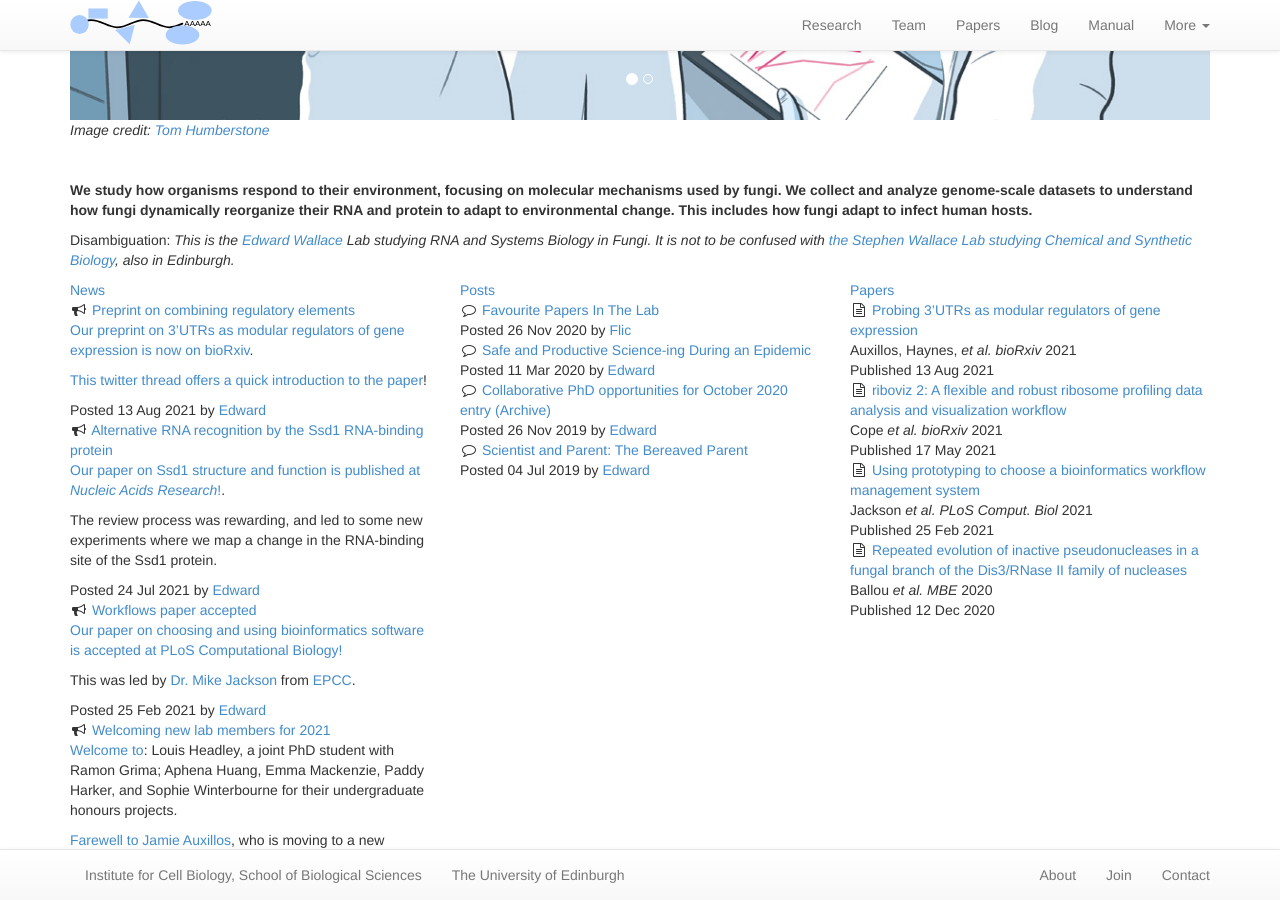
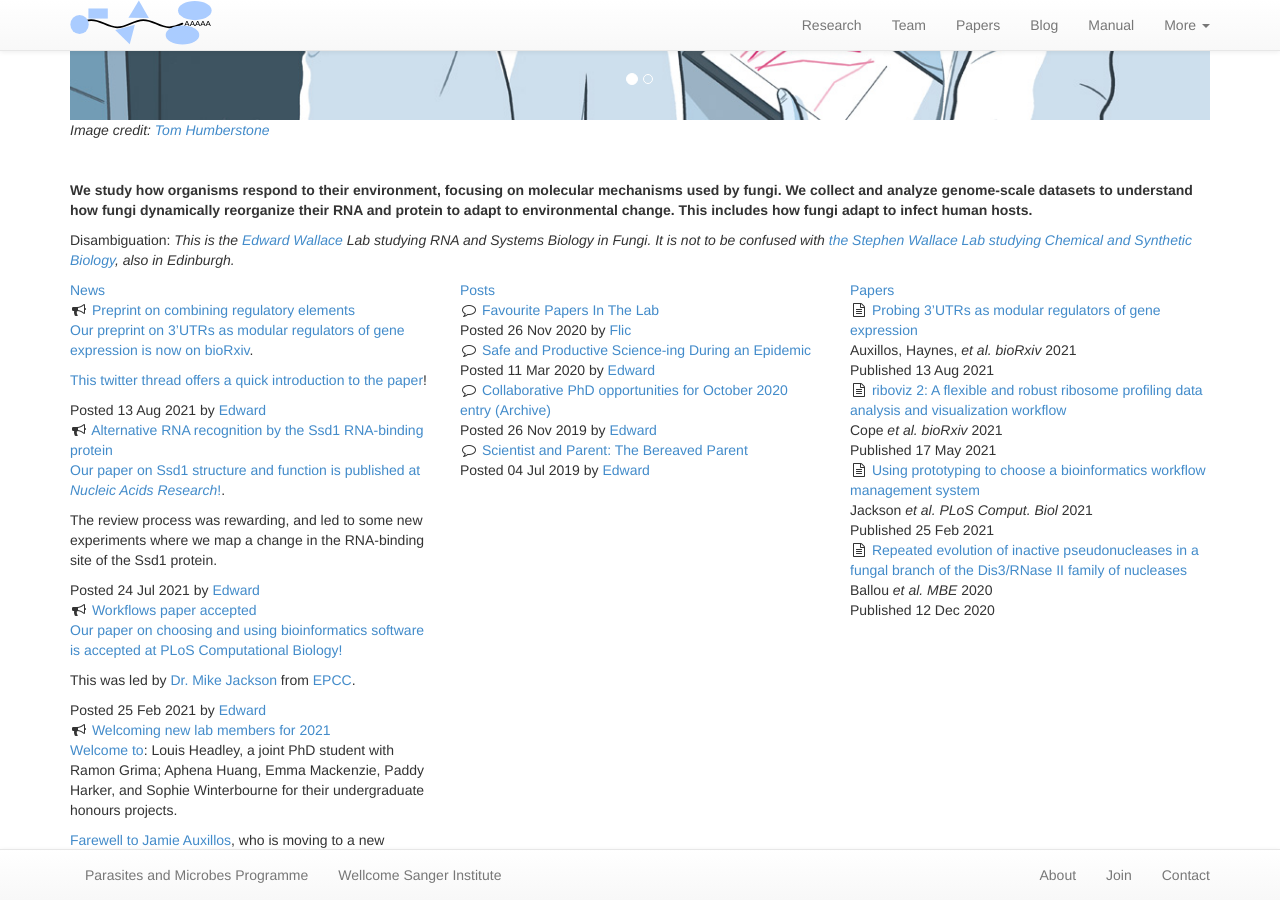
Before and after one commit to stephenrdoyle/stephenrdoyle, a Jekyll site: the page built from index.html, in a window 1280 px wide and 900 px high, scrolled down 541 px. Built offline with Jekyll 4.4.1, drawn with Linux system fonts in a browser that asks for light colours; nearby versions of some CDN libraries.

Commit message:
new website setup

```diff
--- a/_config.yml
+++ b/_config.yml
@@ -8,24 +8,24 @@
 
 markdown: kramdown
 
-repository: ewallace/wallacelabrna.github.io
+repository: stepehnrdoyle/stephenrdoyle-lab.github.io
 
 # Themes are encouraged to use these universal variables
 # so be sure to set them if your theme uses them.
 #
-title : Wallace Lab
-tagline: Dynamic mRNA processing in adapting fungi
+title : Doyle Lab
+tagline: Helminth Genomics
 institution:
-  url: http://www.ed.ac.uk
-  name: The University of Edinburgh
+  url: http://www.sanger.ac.uk
+  name: Wellcome Sanger Institute
 department:
-  url: https://www.ed.ac.uk/biology/cell-biology
-  name: Institute for Cell Biology, School of Biological Sciences
+  url: https://www.sanger.ac.uk/programme/parasites-and-microbes/
+  name: Parasites and Microbes Programme
 author :
-  name : Edward Wallace
-  email : edward.wallace@ed.ac.uk
-  github : ewallace
-  twitter : ewjwallace
+  name : Stephen Doyle
+  email : stephen.doyle@sanger.ac.uk
+  github : stephenrdoyle
+  twitter : stephenrdoyle
 #  feedburner : feedname
 
 # The production_url is only used when full-domain names are needed
@@ -36,7 +36,7 @@
 # Else if you are pushing to username.github.io, replace with your username.
 # Finally if you are pushing to a GitHub project page, include the project name at the end.
 #
-production_url : https://ewallace.github.io
+production_url : https://stephenrdoyle-lab.github.io
 
 # All Jekyll-Bootstrap specific configurations are namespaced into this hash
 #
```
